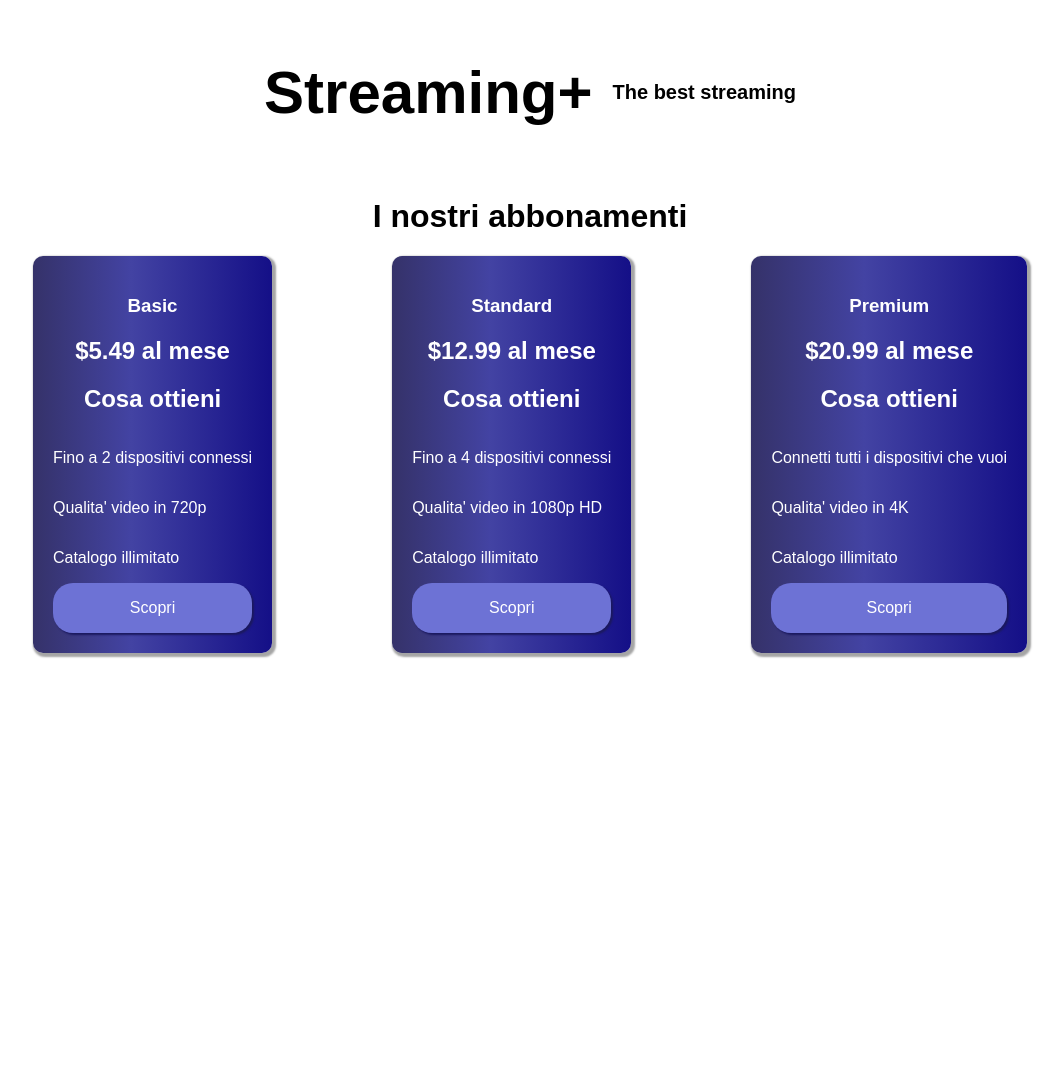
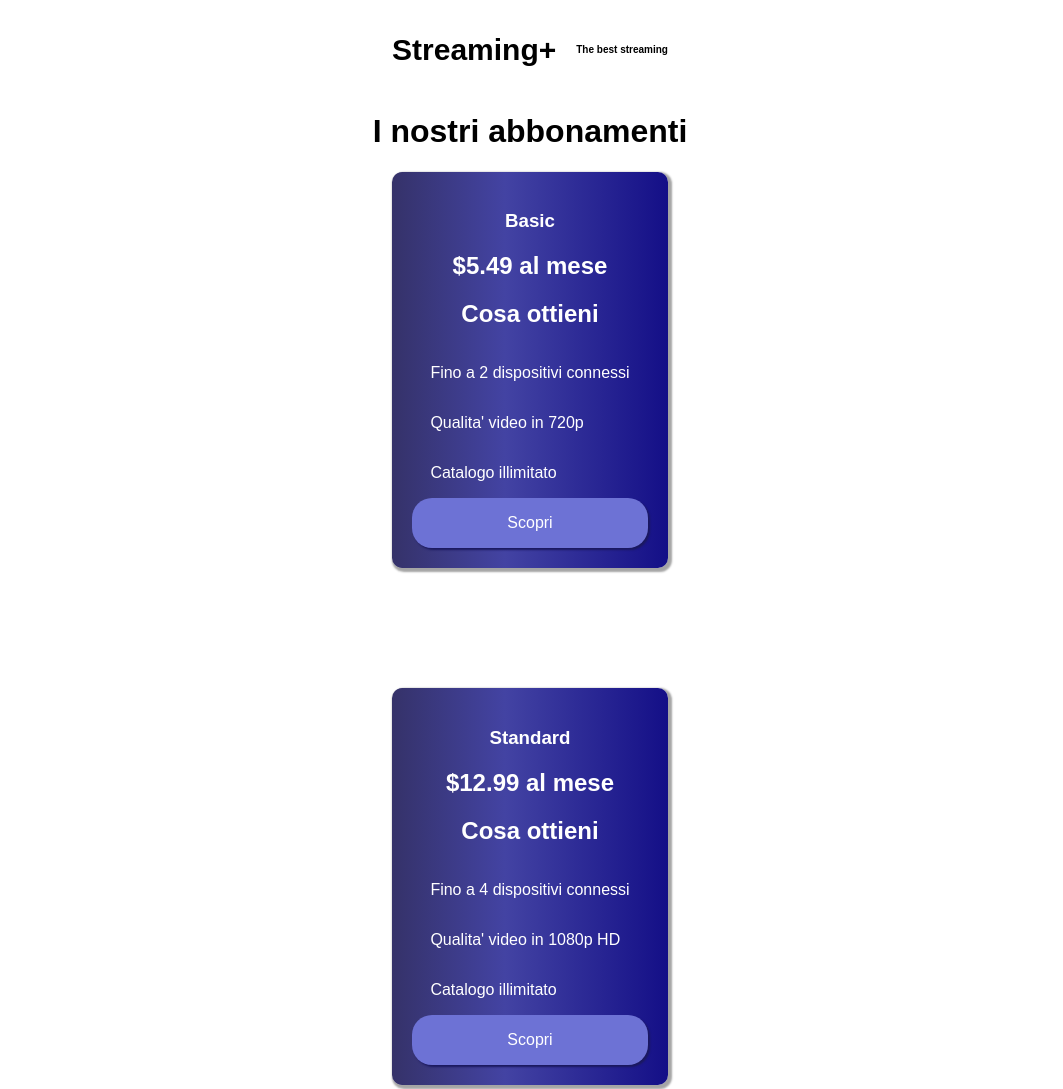
Before and after one commit to TheiPhoneDev/Pricing, a plain HTML site: page index.html in a window 1280 px wide. Shown: the top 1089 px of the page, without its empty margins (110-1173 px from the left). Before the commit the page ends 800 px from the top, so only its background shows below. Drawn offline with Linux system fonts and the light colour scheme.

Commit message:
Update style.css

```diff
--- a/style.css
+++ b/style.css
@@ -96,3 +96,27 @@
         font-size: 10px;
     }
 }
+
+
+
+
+
+
+@media (orientation: landscape) {
+    .subscription-container {
+        display: grid;
+        justify-content: center;
+        align-items: center;
+        gap: 120px;
+    }
+
+    .brand-name {
+        font-family: sans-serif;
+        font-size: 30px;
+    }
+
+    .brand-sub {
+        font-family: sans-serif;
+        font-size: 10px;
+    }
+}
```
